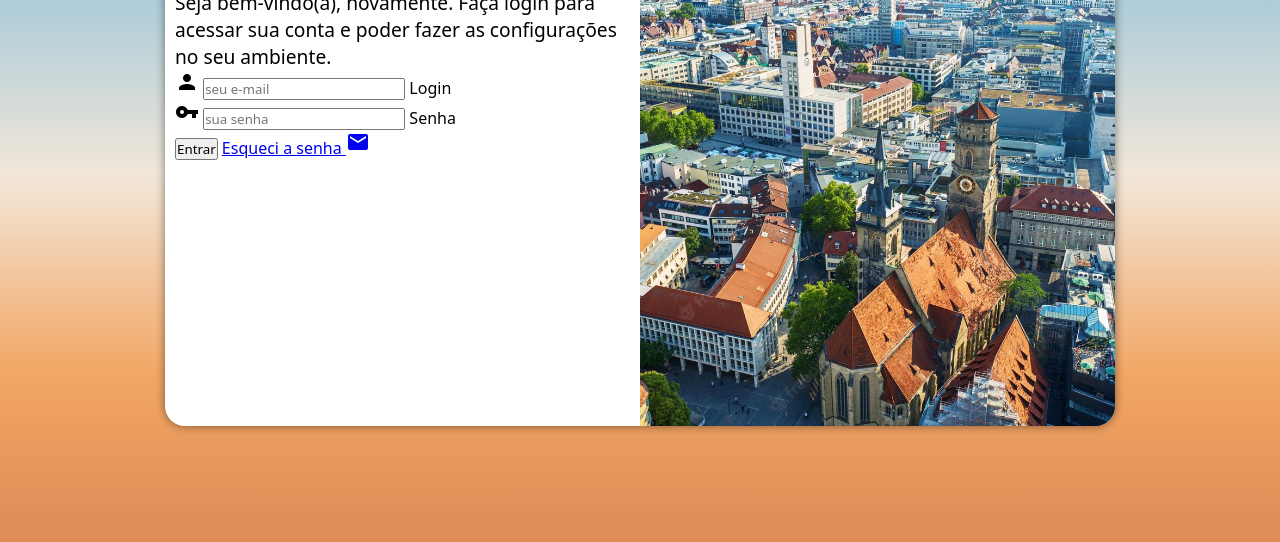
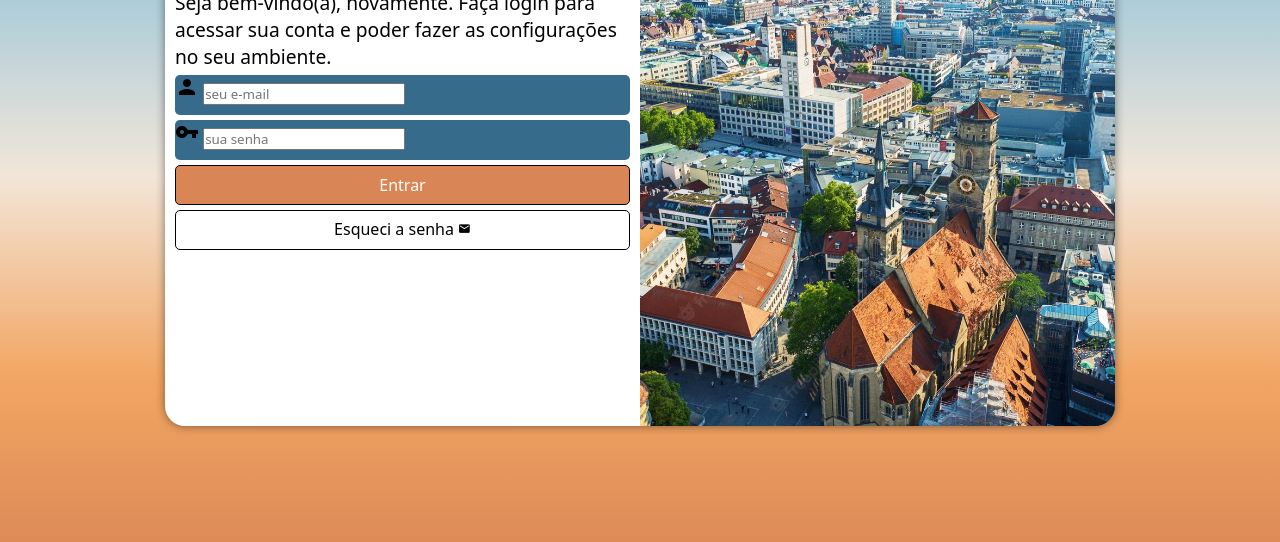
Before and after one commit to robertorangelsa/projeto-login, a plain HTML site: page index.html in a window 1280 px wide. Shown: the part 224-766 px from the top of the page. Drawn offline with Linux system fonts and the light colour scheme.

Commit message:
atualização

```diff
--- a/estilos/style.css
+++ b/estilos/style.css
@@ -57,3 +57,49 @@ div#formulario > h1 {
 div#formulario > p {
     font-size: 0.8em;
 }
+form > div.campo {
+    background-color: var(--cor4);
+    display: block;
+    width: 100%;
+    height: 40px;
+    border-radius: 5px;
+    margin: 5px 0px;
+}
+div.campo > label {
+    display: none;
+}
+form > input[type=submit] {
+    display: block;
+    font-size: 1em;
+    width: 100%;
+    height: 40px;
+    background-color: var(--cor0);
+    color: white;
+    border: 1px solid black;
+    border-radius: 5px;
+    cursor: pointer;
+}
+form > input[type=submit]:hover {
+    background-color: var(--cor1);
+}
+form > a.botao {
+    display: block;
+    margin-top: 5px;
+    padding-top: 7px;
+    width: 100%;
+    height: 40px;
+    text-align: center;
+    font-size: 1em;
+    background-color: white;
+    color: black;
+    border: 1px solid black;
+    border-radius: 5px;
+    text-decoration: none;
+    cursor: pointer;
+}
+form > a.botao:hover {
+    background-color: var(--cor1);
+}
+form > a.botao > i {
+    font-size: 0.8em;
+}
--- a/index.html
+++ b/index.html
@@ -30,7 +30,7 @@
                         <label for="isenha">Senha</label>
                     </div>
                     <input type="submit" value="Entrar">
-                    <a href="esqueci.html">
+                    <a href="esqueci.html" class="botao">
                         Esqueci a senha <i class="material-icons">mail</i>
                     </a>
                 </form>
```
